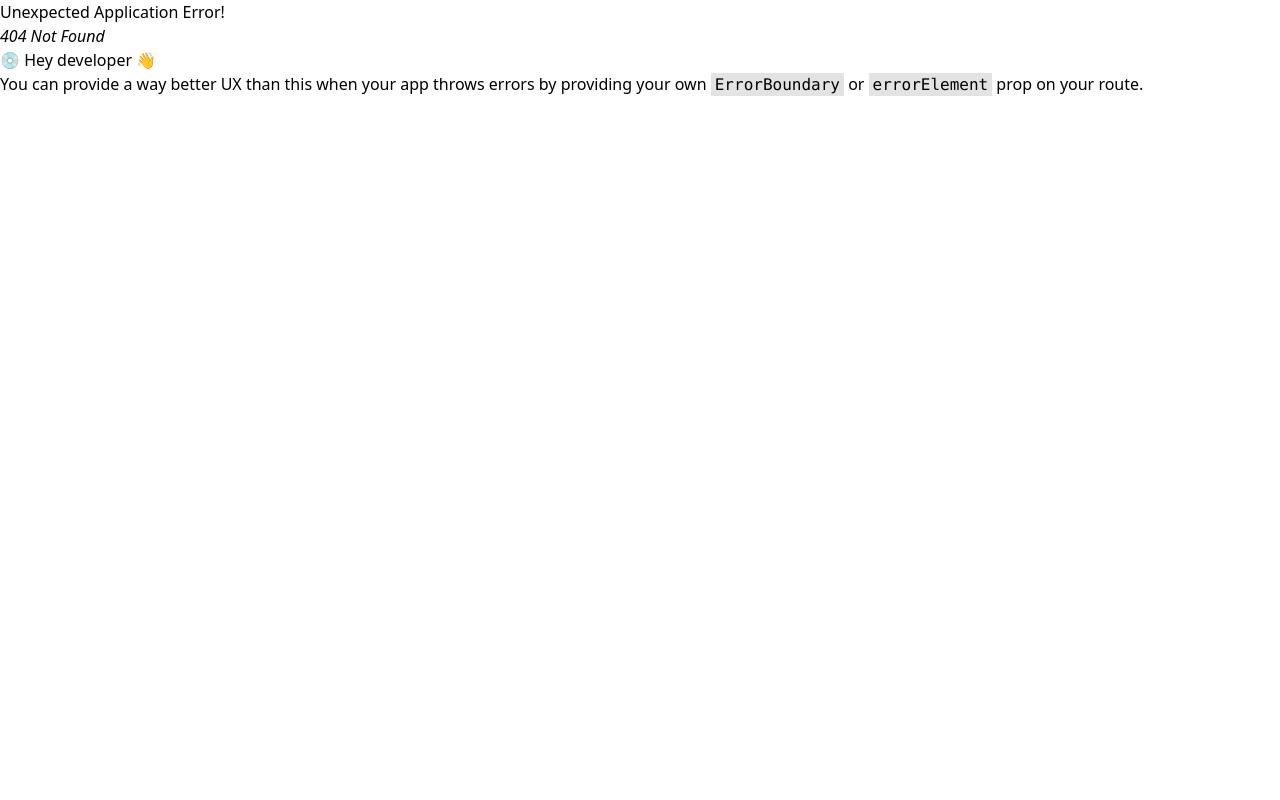
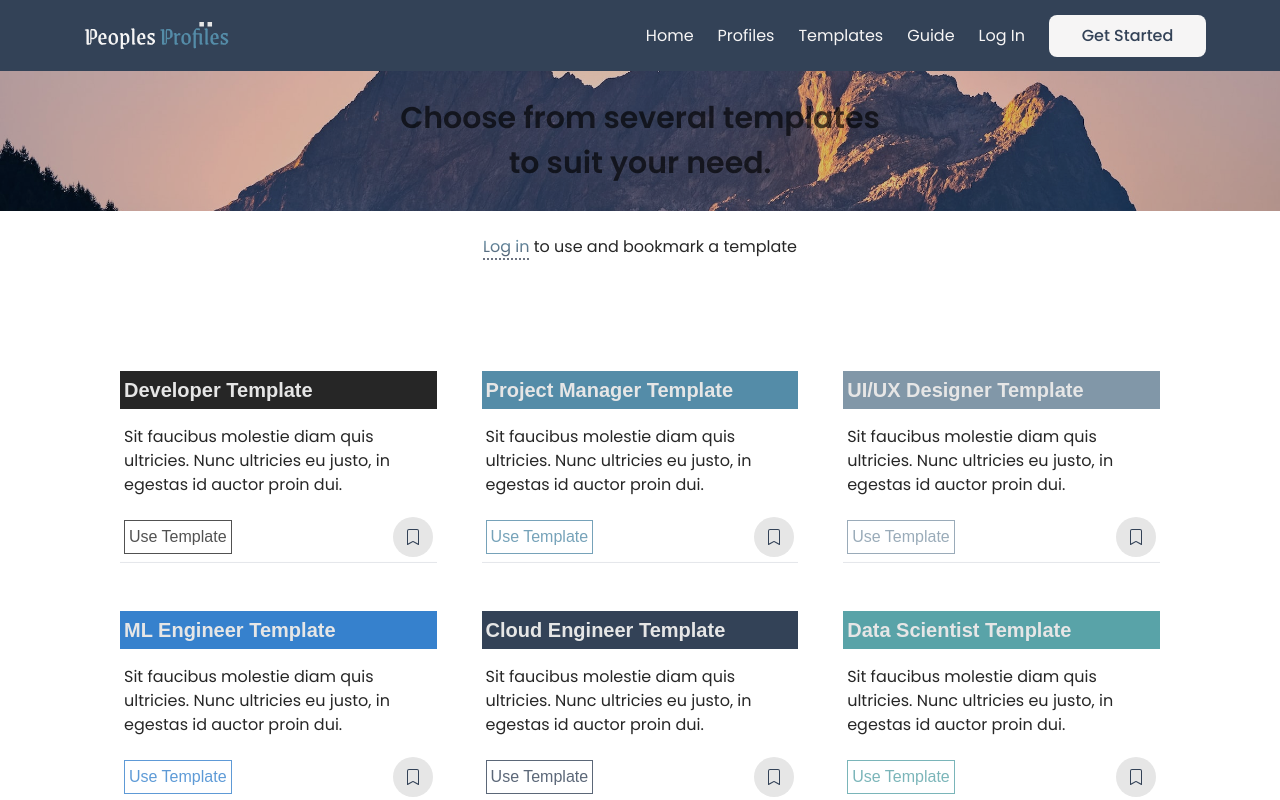
Before and after one commit to ivioje/Peoples-Profile, a React (Vite) app in the folder client/: page /templates in a window 1280 px wide. Before the commit this address had no page. Shown: the top 800 px of the page. Built offline with nearby package versions, Linux system fonts and the light colour scheme; a web font is replaced by a local one.

Commit message:
templates page

```diff
--- a/client/src/components/navbar/Navbar.jsx
+++ b/client/src/components/navbar/Navbar.jsx
@@ -12,7 +12,7 @@ const Navbar = () => {
     const [toggle, setToggle] = useState(false);
     return (
         <>
-            <section className={`bg-primary h-[80px] ex:h-[71px] w-[100%] ${styles.flexCenter} flex-wrap`}>
+            <section className={`bg-primary h-[80px] ex:h-[71px] w-[100%] ${styles.flexBtw} flex-wrap`}>
                 <div className=' mx-2 sm:mx-6 ex:mx-[74px] ex:w-[165px] w-[100px] h-[28px]'>
                     <Link to='/'>
                         <img src={logo} alt='peoples profiles' className='w-[100%] h-[100%] min-w-[160px]' />
--- a/client/src/constants/index.js
+++ b/client/src/constants/index.js
@@ -219,3 +219,52 @@ export const cardItems = [
         fill: false
     },
 ]
+
+export const tempItems = [
+    {
+        id: 1,
+        type: 'Developer',
+        color: 'rgba(0, 0, 0, 0.85)',
+    },
+
+    {
+        id: 2,
+        type: 'Project Manager',
+        color: '#548CA8',
+    },
+    {
+        id: 3,
+        type: 'UI/UX Designer',
+        color: '#8197A8',
+    },
+    {
+        id: 4,
+        type: 'ML Engineer',
+        color: '#0A66C2D1',
+    },
+    {
+        id: 5,
+        type: 'Cloud Engineer',
+        color: '#334257',
+    },
+    {
+        id: 6,
+        type: 'Data Scientist',
+        color: 'rgba(61, 147, 153, 0.85)',
+    },
+    {
+        id: 7,
+        type: 'Sales Manager',
+        color: 'rgba(21, 147, 124, 0.82)',
+    },
+    {
+        id: 8,
+        type: 'Data Analyst',
+        color: 'rgba(181, 78, 139, 0.82)',
+    },
+    {
+        id: 9,
+        type: 'Social Media Manager',
+        color: 'rgba(191, 53, 103, 0.82)',
+    },
+]
--- a/client/src/index.css
+++ b/client/src/index.css
@@ -209,7 +209,7 @@ img {
 
 .black__gradient {
   background: rgba(0, 0, 0, 0.6);
-  filter: blur(750px);
+  filter: blur(800px);
   opacity: .8;
 }
 
@@ -239,6 +239,27 @@ img {
     opacity: .1;
   }
 }
+
 .shadow {
   box-shadow: 4px 0px 15px 0.5px rgba(0, 0, 0, 0.25);
 }
+
+.bgImg {
+  background-blend-mode: darken;
+  mix-blend-mode: difference;
+}
+
+.overlay {
+  position: absolute;
+  bottom: 0;
+  background: rgb(0, 0, 0);
+  background: rgba(0, 0, 0, 0.2); /* Black see-through */
+  width: 100%;
+  height: 100%;
+  transition: .5s ease;
+  opacity:.8;
+  text-align: center;
+}
+.overlay:hover {
+  opacity: 1;
+}
--- a/client/src/main.jsx
+++ b/client/src/main.jsx
@@ -6,6 +6,7 @@ import { createBrowserRouter, RouterProvider } from 'react-router-dom'
 import Home from './routes/home/Home'
 import Profiles from './routes/profiles/Profiles'
 import Navbar from './components/navbar/Navbar'
+import Templates from './routes/templates/Templates'
 
 const router = createBrowserRouter([
   {
@@ -25,6 +26,10 @@ const router = createBrowserRouter([
         path: '/profiles',
         element: <Profiles />
       },
+      {
+        path: '/templates',
+        element: <Templates />
+      },
     ],
   }
 ])
--- a/client/src/routes/profiles/header.jsx
+++ b/client/src/routes/profiles/header.jsx
@@ -25,7 +25,8 @@ const Header = () => {
             </div>
 
             <p className='text-text_color font-normal font-poppins'>
-                <Link to='/login' className=' border-b-2 border-dotted border-gray-500 text-gradient'>Log in</Link> to save favourites.
+                <Link to='/login' className=' border-b-2 border-dotted border-gray-500 text-gradient'>
+                    Log in</Link> to save favourites.
             </p>
         </section>
     )
--- /dev/null
+++ b/client/src/routes/templates/Templates.jsx
@@ -0,0 +1,12 @@
+import React from 'react'
+import Header from './header'
+import TemplatesList from './templatesList'
+
+const Templates = () => (
+    <section>
+        <Header />
+        <TemplatesList />
+    </section>
+)
+
+export default Templates
--- /dev/null
+++ b/client/src/routes/templates/header.jsx
@@ -0,0 +1,21 @@
+import React from 'react'
+import { Link } from 'react-router-dom'
+import bgImg from '../../assets/tempHeaderImg.jpg'
+
+const Header = () => (
+    <div className='font-poppins text-text_color'>
+        <div className='h-[140px] relative'>
+            <img src={bgImg} alt='cover' className='object-cover h-[140px] w-full' />
+            <h2 className='overlay flex items-center justify-center text-[20px] ss:text-[30px] font-[600] p-1'>
+                Choose from several templates <br /> to suit your need.
+            </h2>
+        </div>
+
+        <p className='text-center font-normal py-6 px-1'>
+            <Link to='/login' className=' border-b-2 border-dotted border-gray-500 text-gradient'>
+                Log in</Link> to use and bookmark a template
+        </p>
+    </div>
+)
+
+export default Header
--- /dev/null
+++ b/client/src/routes/templates/templatesList.jsx
@@ -0,0 +1,34 @@
+import React from 'react'
+import { BsBookmark } from 'react-icons/bs'
+import { Link } from 'react-router-dom'
+import { tempItems } from '../../constants'
+import styles from '../../style'
+
+const TemplatesList = () => {
+    return (
+        <section className={`font-firaSans ${styles.flexBtw} flex-wrap flex-col xs:flex-row md:py-16 py-8 px-3 md:px-28`}>
+            {tempItems.map((item) => (
+                <div key={item.id} className='xs:w-[49%] p-2 md:p-0 md:w-[30%] w-full md:mx-2 my-6 border-b'>
+                    <h1 style={{ 'background': `${item.color}` }} className='text-lightGray text-[20px] font-[600] p-1 '>
+                        {item.type} {' '} Template
+                    </h1>
+                    <p className='font-poppins text-text_color px-1 py-4'>Sit faucibus molestie diam quis ultricies.
+                        Nunc ultricies eu justo, in egestas id auctor proin dui.
+                    </p>
+                    <div className={`${styles.flexBtw} p-1`}>
+                        <button style={{ 'color': `${item.color}`, 'borderColor': `${item.color}` }} className='font-[500] p-1 border opacity-80
+                        hover:opacity-100 hover:transition-opacity'>
+                            <Link to={`/${item.type.toLowerCase()}`}>Use Template</Link>
+                        </button>
+                        <button className={` ${styles.flexCenter} rounded-full text-primary bg-lightGray w-[40px] h-[40px]`}>
+                            <BsBookmark />
+                        </button>
+                    </div>
+                    <hr className='opacity-5' />
+                </div>
+            ))}
+        </section>
+    )
+}
+
+export default TemplatesList
--- a/client/src/style.js
+++ b/client/src/style.js
@@ -1,6 +1,7 @@
 const styles = {
-flexCenter: 'flex items-center justify-between',
-heading1: ''
+flexCenter: 'flex items-center justify-center',
+flexBtw: 'flex items-center justify-between',
+flexCol: 'flex items-center justify-between flex-col',
 }
 
 export default styles
--- a/client/tailwind.config.cjs
+++ b/client/tailwind.config.cjs
@@ -23,8 +23,8 @@ module.exports = {
       }
     },
     screens: {
+      ss: "350px",
       xs: "500px",
-      ss: "350px",
       sm: "768px",
       md: "980px",
       ex: "1060px",
```
Also changed, not shown: client/src/assets/tempHeaderImg.jpg (added).
